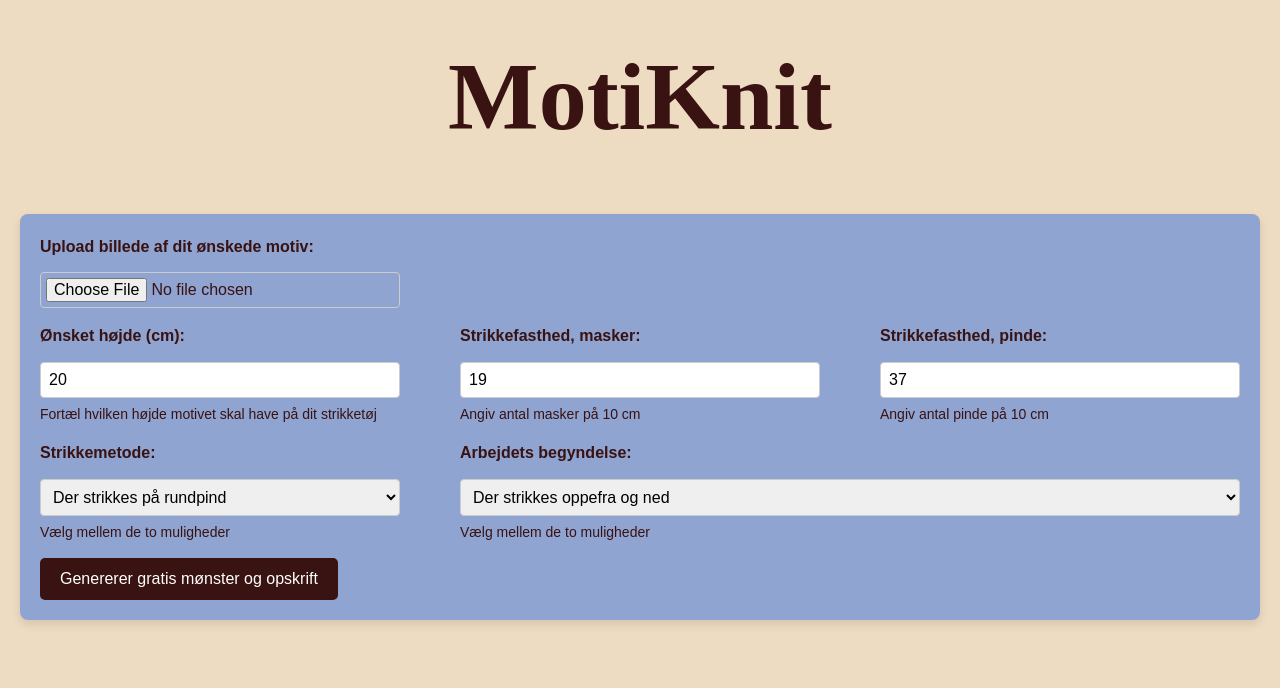
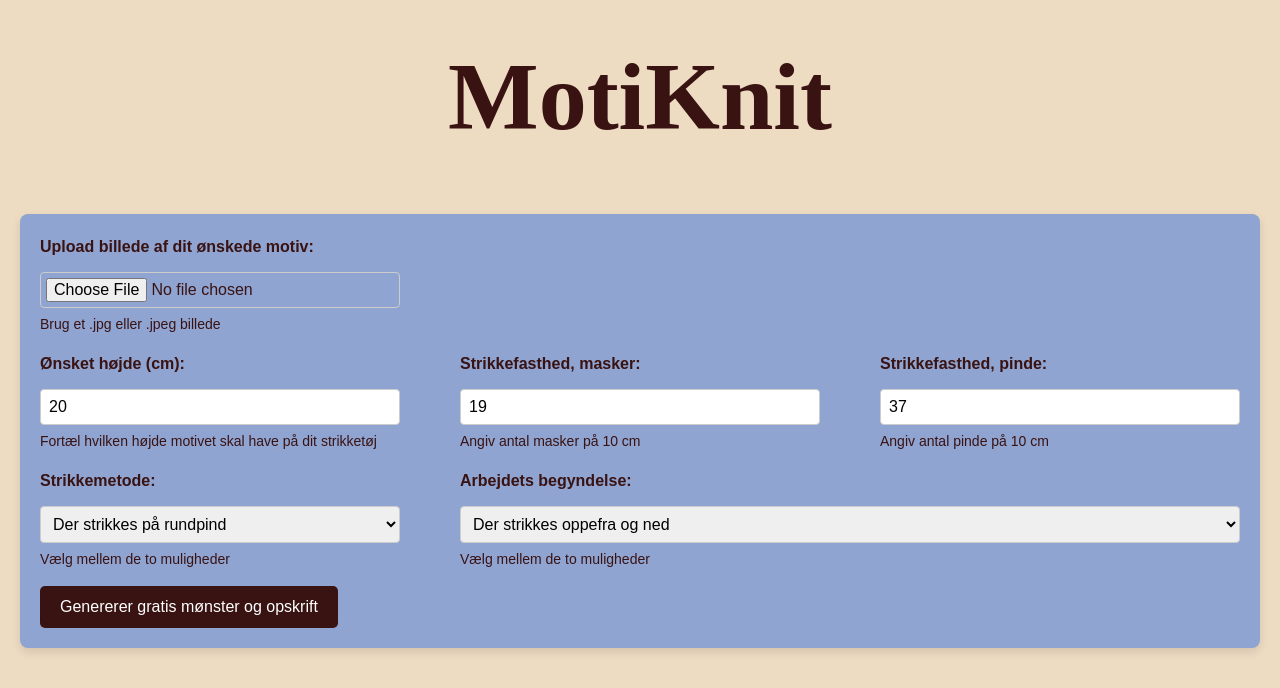
Before and after one commit to AnnaUllersted/MotiKnit, a Flask app: page / in a window 1280 px wide. Shown: the top 688 px of the page. Run offline with Flask 3, Linux system fonts and the light colour scheme.

Commit message:
Forbid png and gif

```diff
--- a/app.py
+++ b/app.py
@@ -9,7 +9,7 @@
 app = Flask(__name__)
 
 # Configuration
-ALLOWED_EXTENSIONS = {'png', 'jpg', 'jpeg', 'gif'}
+ALLOWED_EXTENSIONS = {'jpg', 'jpeg'}
 def allowed_file(filename):
     return '.' in filename and \
            filename.rsplit('.', 1)[1].lower() in ALLOWED_EXTENSIONS
--- a/templates/index.html
+++ b/templates/index.html
@@ -4,7 +4,7 @@
     <meta charset="UTF-8">
     <meta name="viewport" content="width=device-width, initial-scale=1.0">
     <link rel="stylesheet" href="{{ url_for('static', filename='styles.css') }}">
-    <title>Knitting Pattern Generator</title>
+    <title>Strikke mønster generator</title>
 </head>
 <body>
     <h1>MotiKnit</h1>
@@ -13,9 +13,9 @@
             <div class="form-grid">
                 <div class="form-group" style="width: 30%; text-align: left;">
                     <label for="fileInput">Upload billede af dit ønskede motiv:</label>
-                    <input type="file" id="fileInput" accept=".png,.jpg,.jpeg,.gif">
+                    <input type="file" id="fileInput" accept=".jpg,.jpeg">
+                    <div class="help-text">Brug et .jpg eller .jpeg billede</div>
                 </div>
-
                 <div style="display: flex; justify-content: space-between;">
                     <div class="form-group" style="width: 30%; text-align: left;">
                         <label for="size">Ønsket højde (cm):</label>
@@ -25,13 +25,13 @@
 
                     <div class="form-group" style="width: 30%; text-align: left;">
                         <label for="masker">Strikkefasthed, masker:</label>
-                        <input type="number" id="masker" name="masker" step="0.1" value="19">
+                        <input type="number" id="masker" name="masker" step="1" value="19">
                         <div class="help-text">Angiv antal masker på 10 cm</div>
                     </div>
 
                     <div class="form-group" style="width: 30%; text-align: left;">
                         <label for="pinde">Strikkefasthed, pinde:</label>
-                        <input type="number" id="pinde" name="pinde" step="0.1" value="37">
+                        <input type="number" id="pinde" name="pinde" step="1" value="37">
                         <div class="help-text">Angiv antal pinde på 10 cm</div>
                     </div>
                 </div>
@@ -82,7 +82,7 @@
         <div id="parameters" class="parameters">
             <h2>Strikkeopskrift</h2>
             <h3>Detaljer:</h3>
-            <p>Endelig størrelse: <span id="finalSize"></span> x <span id="finalSize"></span> cm</p>
+            <p>Endelig størrelse: <span id="finalSize"></span> x <span id="finalSize2"></span> cm</p>
             <p>Strikkefasthed: <span id="usedPinde"></span> pinde × <span id="usedMasker"></span> masker per 10cm</p>
             <p>Endeligt størrelse af mønster: <span id="finalWidth"></span> masker × <span id="finalHeight"></span> pinde</p>
         </div>
@@ -153,6 +153,7 @@
 
                     // Display parameters
                     document.getElementById('finalSize').textContent = data.parameters.size;
+                    document.getElementById('finalSize2').textContent = data.parameters.size;
                     document.getElementById('usedPinde').textContent = data.parameters.pinde;
                     document.getElementById('usedMasker').textContent = data.parameters.masker;
                     document.getElementById('finalWidth').textContent = data.parameters.final_width;
```
